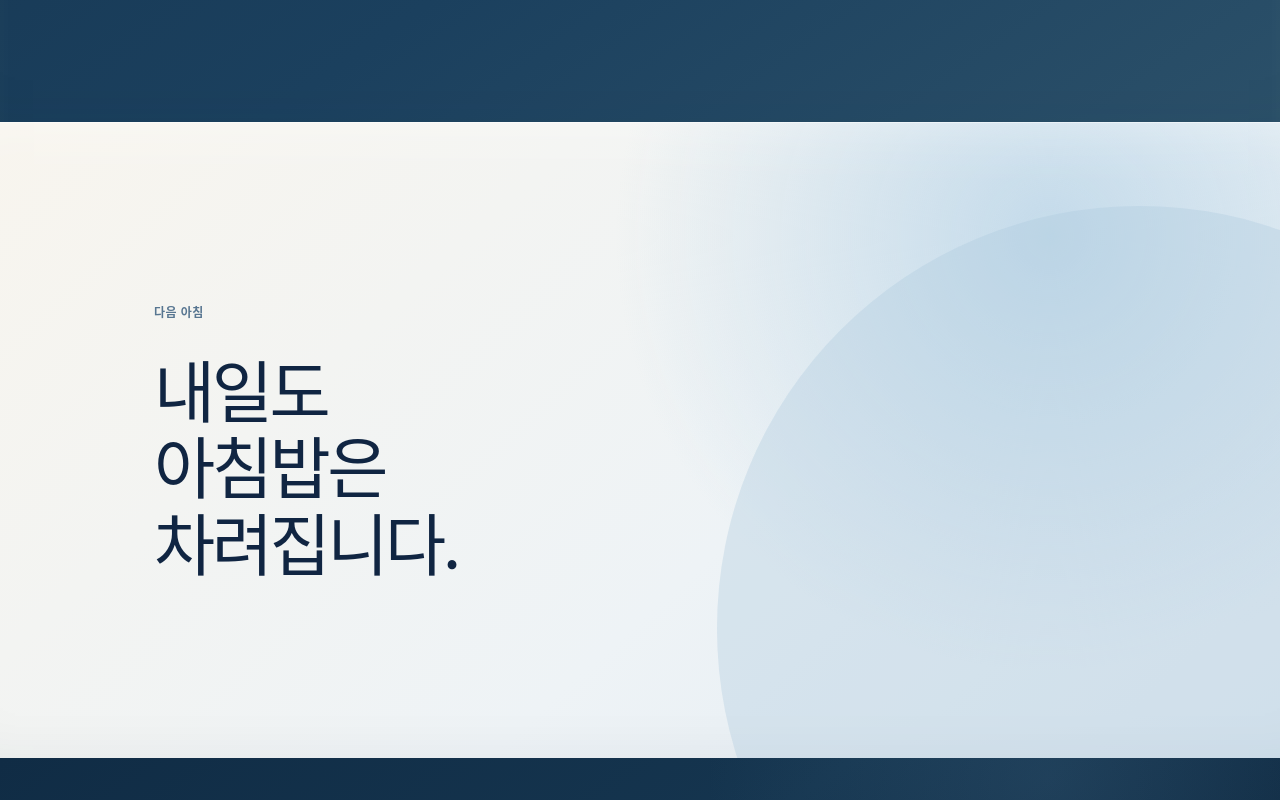
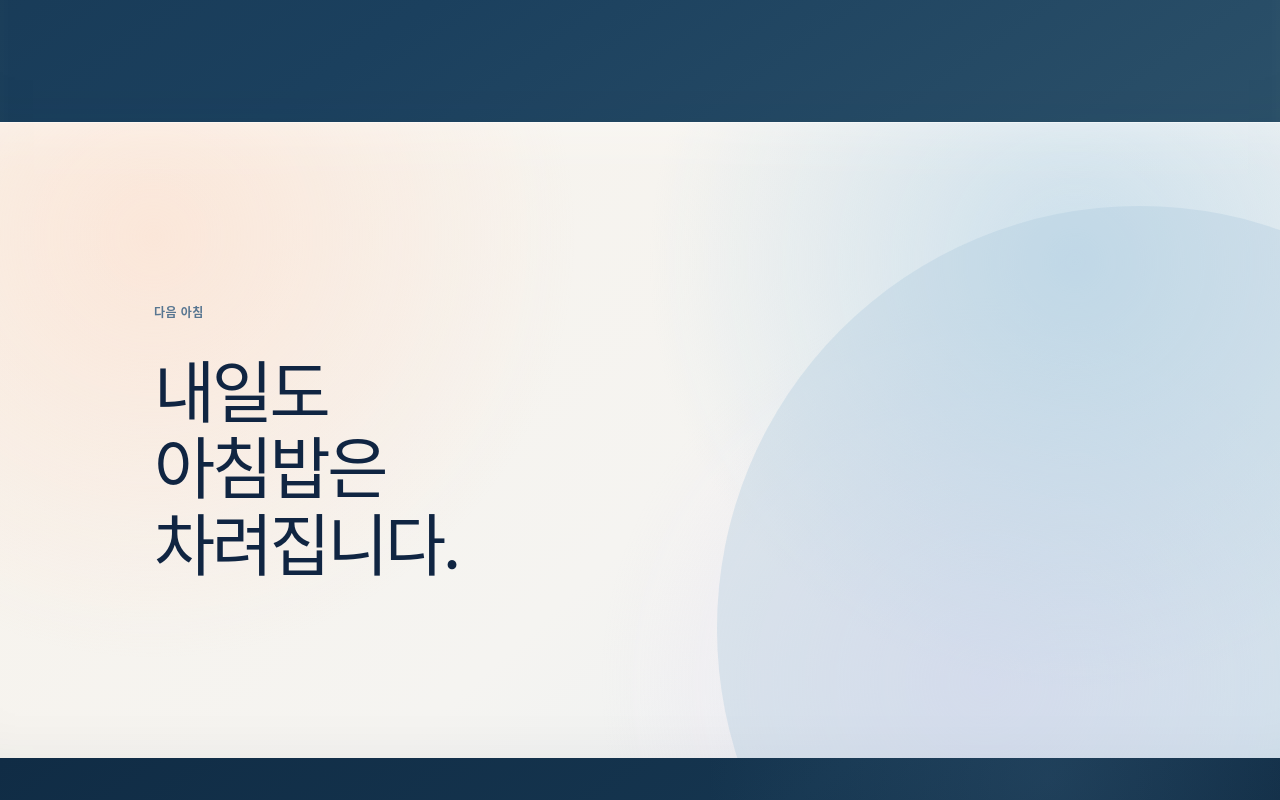
Before and after one commit to k-mama/esthercho, a Next.js app: page /ko/notes in a window 1280 px wide. Shown: the part 3280-4080 px from the top of the page. Built offline with nearby package versions, Linux system fonts and the light colour scheme.

Commit message:
style: harmonize final room exits

```diff
--- a/src/styles/room-exits.css
+++ b/src/styles/room-exits.css
@@ -42,11 +42,13 @@
   max-width: 34rem;
 }
 
-/* Stories leaves on a human sentence, not a card. */
+/* Stories leaves on a human sentence, with the same warm/cool light used in the room. */
 .stories-happiness {
   background:
-    radial-gradient(circle at 84% 18%, rgba(190, 214, 231, 0.78), transparent 36%),
-    linear-gradient(135deg, #f8f5ee 0%, #f0f4f6 58%, #e5edf3 100%) !important;
+    radial-gradient(circle at 8% 18%, rgba(247, 214, 197, 0.38), transparent 31%),
+    radial-gradient(circle at 84% 18%, rgba(190, 214, 231, 0.76), transparent 36%),
+    radial-gradient(circle at 76% 90%, rgba(226, 215, 242, 0.32), transparent 30%),
+    linear-gradient(135deg, #faf7ef 0%, #f1f4f5 58%, #e6edf2 100%) !important;
 }
 
 .stories-happiness-grid {
@@ -61,11 +63,13 @@
   color: #5f6971 !important;
 }
 
-/* Morning Table exits in the brightest cool ivory of the house. */
+/* Morning Table exits in warm breakfast light fading into cool morning air. */
 .morning-close {
   background:
-    radial-gradient(circle at 82% 18%, rgba(188, 214, 232, 0.84), transparent 37%),
-    linear-gradient(138deg, #f8f5ee 0%, #eef3f6 60%, #e2ebf2 100%) !important;
+    radial-gradient(circle at 12% 18%, rgba(255, 218, 198, 0.5), transparent 34%),
+    radial-gradient(circle at 84% 22%, rgba(188, 216, 234, 0.72), transparent 36%),
+    radial-gradient(circle at 77% 88%, rgba(229, 216, 246, 0.44), transparent 34%),
+    linear-gradient(138deg, #f8f3eb 0%, #f5f4f1 55%, #e6eef3 100%) !important;
 }
 
 /* Archive and studio keep their existing large shapes but gain more breathing room. */
```
